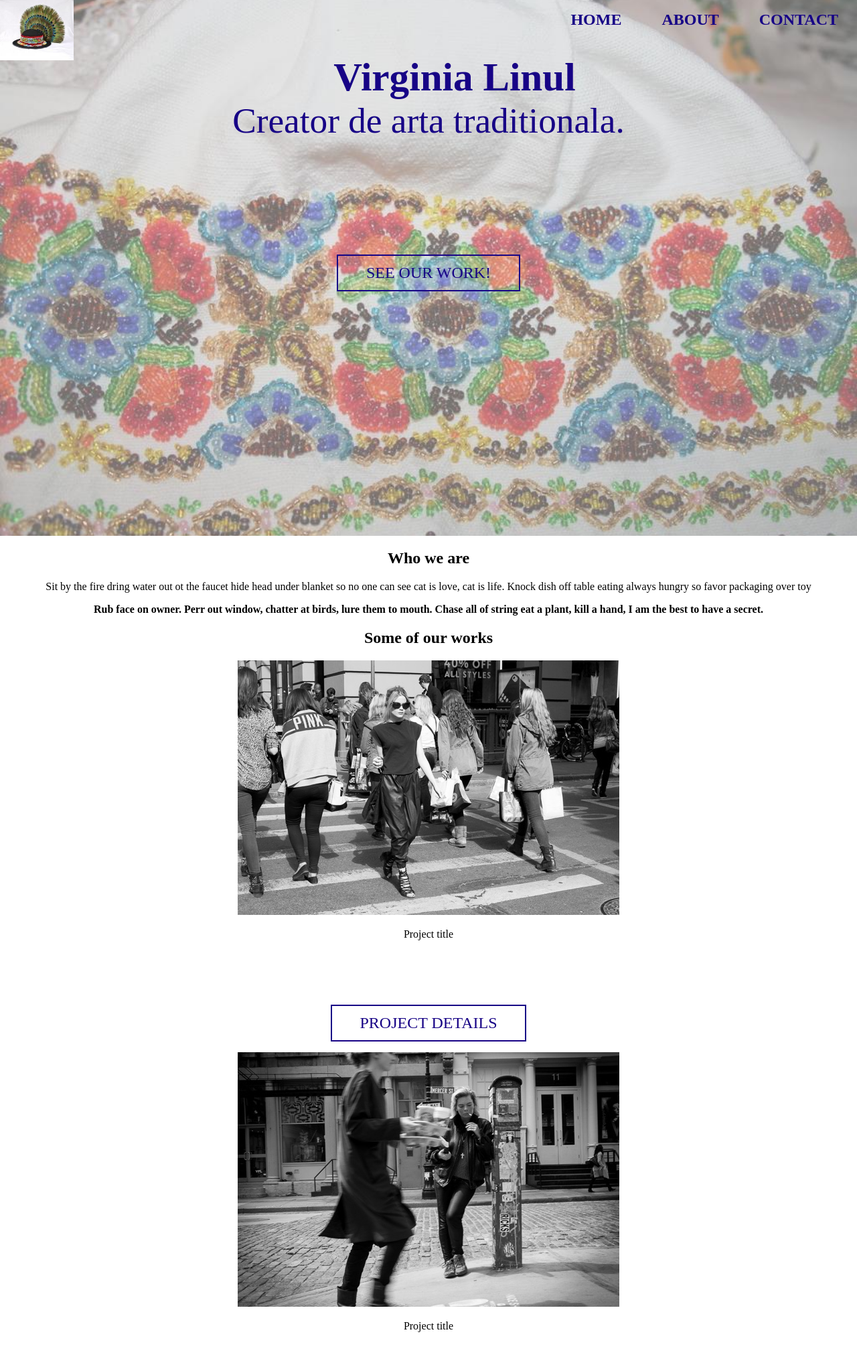
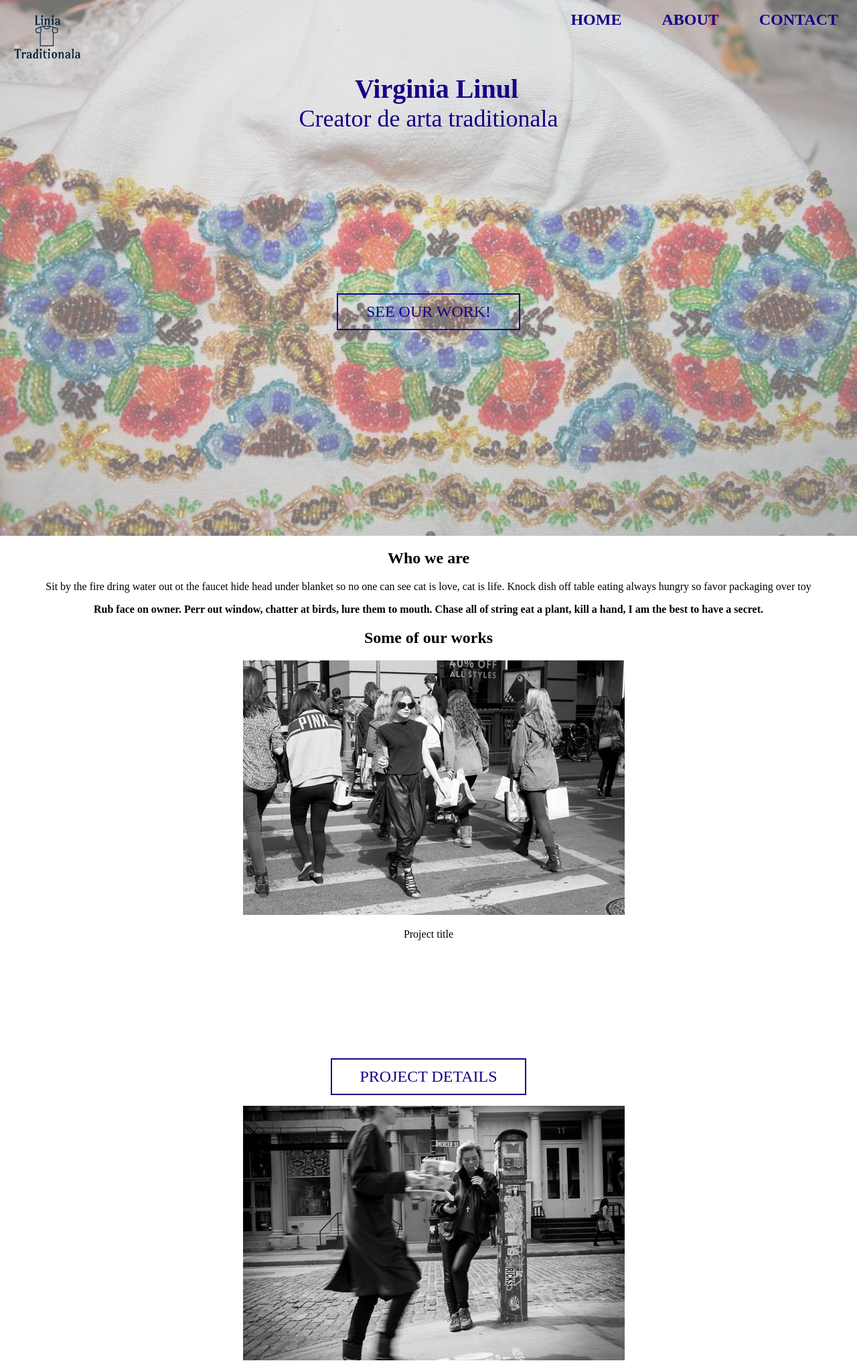
Before and after one commit to dannykontos/Django, a Django app: template mysite/templates/mysite/linia-traditionala.html in a window 1280 px wide. Shown: the top 2035 px of the page at 67% size. Run offline with Django 3.2, Linux system fonts and the light colour scheme; the template is opened without the code that fills it, so the values that code supplies are empty.

Commit message:
Added new logo and fixed title isues

```diff
--- a/mysite/static/mysite/css/mystyle1.css
+++ b/mysite/static/mysite/css/mystyle1.css
@@ -12,6 +12,7 @@ body {
 img {
     max-width: 100%;
     height: auto;
+    margin-left: 1rem;
 }
 
 .container {
@@ -19,7 +20,6 @@ img {
     height: 85%;
     margin: 0 auto;
     /* background-color:rgb(85, 83, 83); */
-
 
 
 }
@@ -42,8 +42,17 @@ img {
 @media (min-width:60rem ) {
     .title {
         font-size: 3.7rem;
+        padding: .5em 1.75em;
     }
 }
+
+@media (max-width:1366px ) {
+    .title {
+        font-size: 2.5rem;
+        padding: .5em 1.75em;
+    }
+}
+
 
 /* buttons */
 
@@ -80,7 +89,7 @@ img {
 @media (max-width: 1366px) {
     .button {
         font-size: 1.5rem;
-        margin-top: 5rem;
+        margin-top: 10rem;
     }
 }
 
@@ -145,7 +154,7 @@ nav a:focus {
 @media (min-width: 60rem) {
     .home-hero {
         height: 100vh;
-        padding-top: 4vh;
+        padding-top: 7vh;
     }
 }
 
@@ -153,6 +162,6 @@ nav a:focus {
 @media (max-width: 992px) {
     .home-hero {
         height: 100vh;
-        padding-top: 4vh;
+        padding-top: 3vh;
     }
 }
--- a/mysite/templates/mysite/linia-traditionala.html
+++ b/mysite/templates/mysite/linia-traditionala.html
@@ -11,7 +11,7 @@
 <body>
 
 <header>
-    <img src='../../static/mysite/img/logo.jpg'  width="110" height="110" alt="DannysLogo" class="logo">
+    <img src='../../static/mysite/img/logo_linia_traditionala.png'  width="110" height="110" alt="DannysLogo" class="logo">
     <nav>
         <ul>
             <li><a href="">Home</a></li>
@@ -24,7 +24,7 @@
 <section class="home-hero">
     <div class="container">
         <h1 class="title">Virginia Linul
-            <span>Creator de arta traditionala. </span>
+            <span>Creator de arta traditionala</span>
         </h1>
         <a href="" class="button button-accent">See our work!</a>
     </div>
```
Also changed, not shown: mysite/static/mysite/img/logo_linia_traditionala.png (added).
